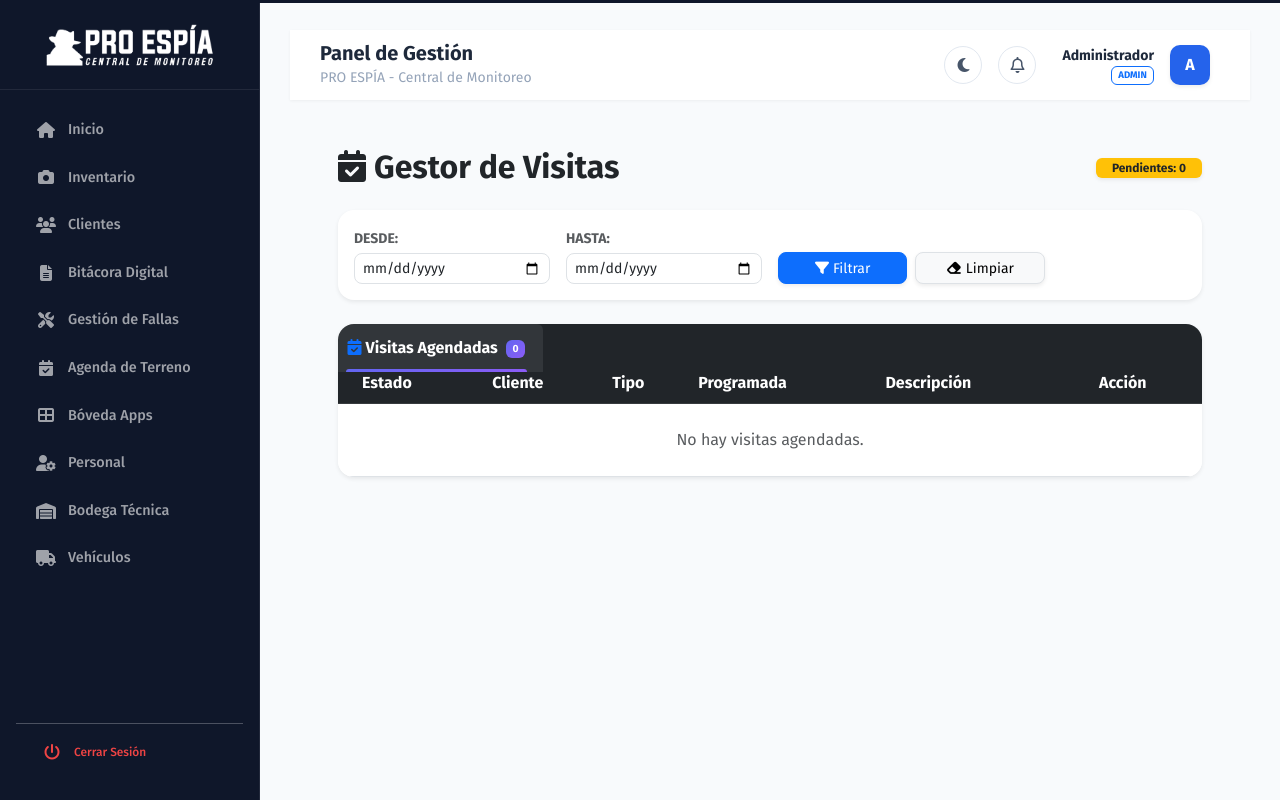
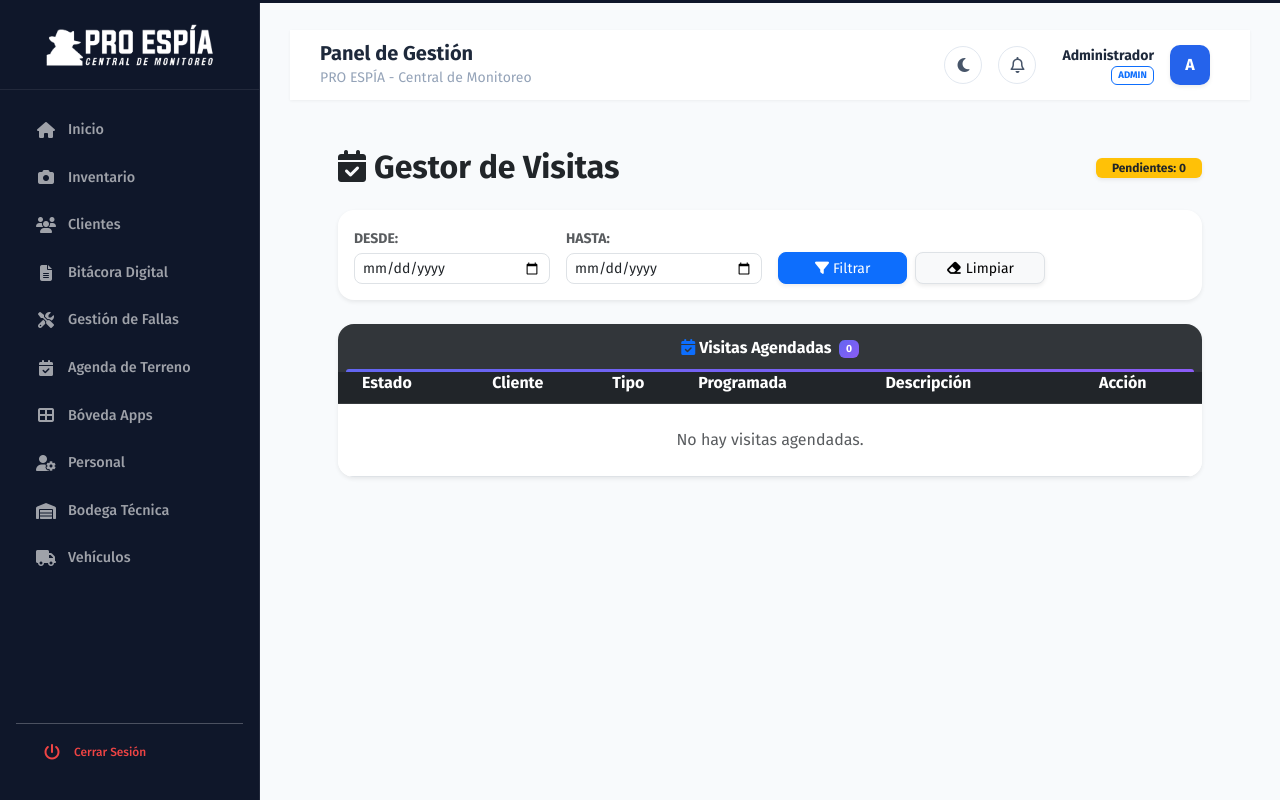
Before and after one commit to KevinAntoniooo/proespia.app, a Flask app: page /gestor_visitas/1 in a window 1280 px wide. Run offline with Flask 3, Linux system fonts and the light colour scheme; a user stored in the database is signed in; data comes from the database, SQL or seed files in the repository; data that the repository does not hold is empty; some libraries are stand-ins or nearby versions.

Commit message:
fix: tabs ocupan ancho completo con nav-justified

```diff
--- a/templates/gestor_visitas.html
+++ b/templates/gestor_visitas.html
@@ -146,7 +146,7 @@
 
     <div class="card border-0 shadow-sm rounded-4 overflow-hidden">
         <div class="card-header bg-dark border-0 p-0">
-            <ul class="nav nav-tabs card-header-tabs" id="gvTabs" role="tablist">
+            <ul class="nav nav-tabs card-header-tabs nav-justified" id="gvTabs" role="tablist">
                 <li class="nav-item">
                     <button class="nav-link active fw-bold small" id="agendadas-tab" data-bs-toggle="tab" data-bs-target="#tab_agendadas" role="tab">
                         <i class="fa-solid fa-calendar-check me-1 text-primary"></i>Visitas Agendadas <span class="badge bg-primary ms-1">{{ visitas_agendadas|length }}</span>
```
